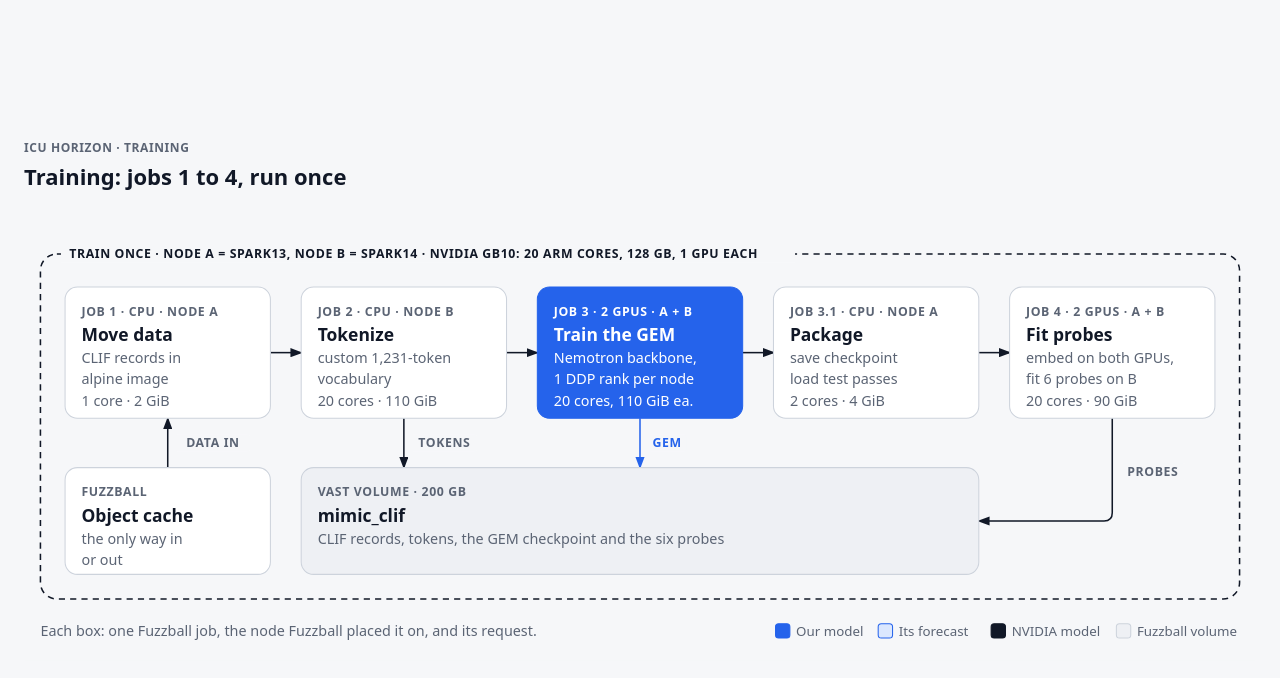
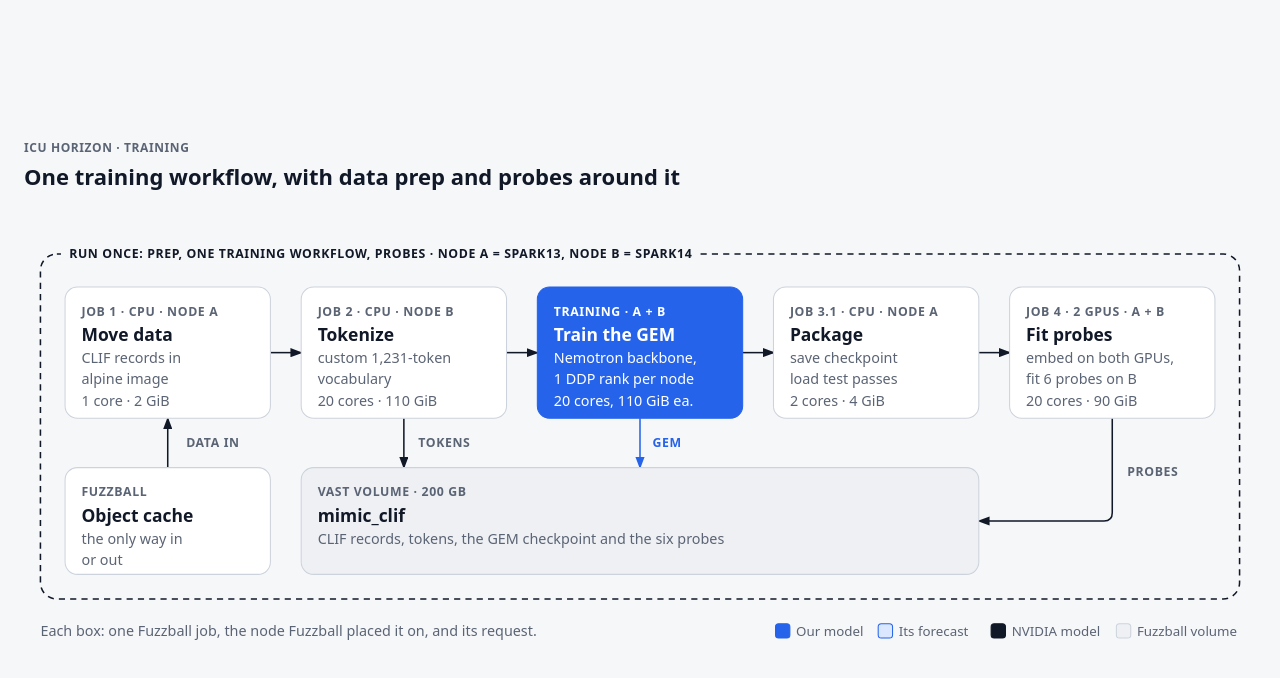
Before and after one commit to sajor2000/icustrainciq, a plain HTML site: page docs/diagrams/arch-train.html in a window 1280 px wide. Drawn offline with Linux system fonts and the light colour scheme.

Commit message:
Training diagram: job 3 is the one training workflow; prep and probe workflows around it
Co-Authored-By: Claude Opus 5.5 <noreply@anthropic.com>

```diff
--- a/docs/diagrams/arch-train.html
+++ b/docs/diagrams/arch-train.html
@@ -19,14 +19,14 @@
 <body>
   <div class="frame">
     <p class="eyebrow">ICU Horizon · training</p>
-    <h1>Training: jobs 1 to 4, run once</h1>
+    <h1>One training workflow, with data prep and probes around it</h1>
     <div class="diagram-container">
     <svg viewBox="0 0 1200 436" xmlns="http://www.w3.org/2000/svg" role="img" aria-labelledby="arch-train-title arch-train-desc">
       <title id="arch-train-title">Training on CIQ Fuzzball, run once</title>
       <desc id="arch-train-desc">Training ran once as four CIQ Fuzzball workflows on two Lenovo ThinkStation PGX workstations, each with one NVIDIA GB10 (20 Arm cores, 128 GB, one GPU). Job 1 copies CLIF records in through the object cache (1 core, 2 GiB). Job 2 tokenizes them into the custom 1,231-token vocabulary (20 cores, 110 GiB). Job 3 trains the GEM, an NVIDIA Nemotron 3.5 Bolt E4B backbone, from scratch with PyTorch distributed data parallel on two nodes with one GPU each (20 cores, 110 GiB per node). Job 3.1 packages and load-tests the checkpoint (2 cores, 4 GiB). Job 4 embeds patients on both GPUs and fits six probes on CPU (20 cores, 90 GiB). Tokens, the GEM and the probes are saved on the 200 GB mimic_clif VAST volume.</desc>
       <defs><marker id="arch-train-arrow-ink" markerWidth="8" markerHeight="6" refX="7" refY="3" orient="auto"><polygon points="0 0, 8 3, 0 6" fill="#111827"/></marker><marker id="arch-train-arrow-blue" markerWidth="8" markerHeight="6" refX="7" refY="3" orient="auto"><polygon points="0 0, 8 3, 0 6" fill="#2563EB"/></marker><marker id="arch-train-arrow-ink2" markerWidth="8" markerHeight="6" refX="7" refY="3" orient="auto"><polygon points="0 0, 8 3, 0 6" fill="#5B6474"/></marker></defs>
       <rect width="100%" height="100%" fill="#F6F7F9"/>
-      <rect x="16" y="40" width="1168" height="336" rx="16" fill="none" stroke="#111827" stroke-width="1.5" stroke-dasharray="6 5"/><rect x="36" y="32" width="715" height="16" fill="#F6F7F9"/><text x="44" y="44" fill="#111827" font-size="12" font-weight="700" font-family="system-ui, -apple-system, 'Segoe UI', Roboto, Helvetica, Arial, sans-serif" text-anchor="start" letter-spacing="0.05em">TRAIN ONCE · NODE A = SPARK13, NODE B = SPARK14 · NVIDIA GB10: 20 ARM CORES, 128 GB, 1 GPU EACH</text>
+      <rect x="16" y="40" width="1168" height="336" rx="16" fill="none" stroke="#111827" stroke-width="1.5" stroke-dasharray="6 5"/><rect x="36" y="32" width="620" height="16" fill="#F6F7F9"/><text x="44" y="44" fill="#111827" font-size="12" font-weight="700" font-family="system-ui, -apple-system, 'Segoe UI', Roboto, Helvetica, Arial, sans-serif" text-anchor="start" letter-spacing="0.05em">RUN ONCE: PREP, ONE TRAINING WORKFLOW, PROBES · NODE A = SPARK13, NODE B = SPARK14</text>
       <path d="M 240,136 L 270,136" fill="none" stroke="#111827" stroke-width="1.5" marker-end="url(#arch-train-arrow-ink)"/>
       <path d="M 470,136 L 500,136" fill="none" stroke="#111827" stroke-width="1.5" marker-end="url(#arch-train-arrow-ink)"/>
       <path d="M 700,136 L 730,136" fill="none" stroke="#111827" stroke-width="1.5" marker-end="url(#arch-train-arrow-ink)"/>
@@ -41,7 +41,7 @@
       <rect x="1068" y="244" width="63" height="16" rx="2" fill="#F6F7F9"/><text x="1099.5" y="256" fill="#5B6474" font-size="12" font-weight="700" font-family="system-ui, -apple-system, 'Segoe UI', Roboto, Helvetica, Arial, sans-serif" text-anchor="middle" letter-spacing="0.05em">PROBES</text>
       <rect x="40" y="72" width="200" height="128" rx="12" fill="#FFFFFF" stroke="#CDD3DC" stroke-width="1"/><text x="56" y="100" fill="#5B6474" font-size="12" font-weight="700" font-family="system-ui, -apple-system, 'Segoe UI', Roboto, Helvetica, Arial, sans-serif" text-anchor="start" letter-spacing="0.05em">JOB 1 · CPU · NODE A</text><text x="56" y="125" fill="#111827" font-size="17" font-weight="700" font-family="system-ui, -apple-system, 'Segoe UI', Roboto, Helvetica, Arial, sans-serif" text-anchor="start">Move data</text><text x="56" y="146" fill="#5B6474" font-size="14" font-weight="400" font-family="system-ui, -apple-system, 'Segoe UI', Roboto, Helvetica, Arial, sans-serif" text-anchor="start">CLIF records in</text><text x="56" y="167" fill="#5B6474" font-size="14" font-weight="400" font-family="system-ui, -apple-system, 'Segoe UI', Roboto, Helvetica, Arial, sans-serif" text-anchor="start">alpine image</text><text x="56" y="188" fill="#5B6474" font-size="14" font-weight="400" font-family="system-ui, -apple-system, 'Segoe UI', Roboto, Helvetica, Arial, sans-serif" text-anchor="start">1 core · 2 GiB</text>
       <rect x="270" y="72" width="200" height="128" rx="12" fill="#FFFFFF" stroke="#CDD3DC" stroke-width="1"/><text x="286" y="100" fill="#5B6474" font-size="12" font-weight="700" font-family="system-ui, -apple-system, 'Segoe UI', Roboto, Helvetica, Arial, sans-serif" text-anchor="start" letter-spacing="0.05em">JOB 2 · CPU · NODE B</text><text x="286" y="125" fill="#111827" font-size="17" font-weight="700" font-family="system-ui, -apple-system, 'Segoe UI', Roboto, Helvetica, Arial, sans-serif" text-anchor="start">Tokenize</text><text x="286" y="146" fill="#5B6474" font-size="14" font-weight="400" font-family="system-ui, -apple-system, 'Segoe UI', Roboto, Helvetica, Arial, sans-serif" text-anchor="start">custom 1,231-token</text><text x="286" y="167" fill="#5B6474" font-size="14" font-weight="400" font-family="system-ui, -apple-system, 'Segoe UI', Roboto, Helvetica, Arial, sans-serif" text-anchor="start">vocabulary</text><text x="286" y="188" fill="#5B6474" font-size="14" font-weight="400" font-family="system-ui, -apple-system, 'Segoe UI', Roboto, Helvetica, Arial, sans-serif" text-anchor="start">20 cores · 110 GiB</text>
-      <rect x="500" y="72" width="200" height="128" rx="12" fill="#2563EB" stroke="#2563EB" stroke-width="1"/><text x="516" y="100" fill="#FFFFFF" font-size="12" font-weight="700" font-family="system-ui, -apple-system, 'Segoe UI', Roboto, Helvetica, Arial, sans-serif" text-anchor="start" letter-spacing="0.05em">JOB 3 · 2 GPUS · A + B</text><text x="516" y="125" fill="#FFFFFF" font-size="17" font-weight="700" font-family="system-ui, -apple-system, 'Segoe UI', Roboto, Helvetica, Arial, sans-serif" text-anchor="start">Train the GEM</text><text x="516" y="146" fill="#FFFFFF" font-size="14" font-weight="400" font-family="system-ui, -apple-system, 'Segoe UI', Roboto, Helvetica, Arial, sans-serif" text-anchor="start">Nemotron backbone,</text><text x="516" y="167" fill="#FFFFFF" font-size="14" font-weight="400" font-family="system-ui, -apple-system, 'Segoe UI', Roboto, Helvetica, Arial, sans-serif" text-anchor="start">1 DDP rank per node</text><text x="516" y="188" fill="#FFFFFF" font-size="14" font-weight="400" font-family="system-ui, -apple-system, 'Segoe UI', Roboto, Helvetica, Arial, sans-serif" text-anchor="start">20 cores, 110 GiB ea.</text>
+      <rect x="500" y="72" width="200" height="128" rx="12" fill="#2563EB" stroke="#2563EB" stroke-width="1"/><text x="516" y="100" fill="#FFFFFF" font-size="12" font-weight="700" font-family="system-ui, -apple-system, 'Segoe UI', Roboto, Helvetica, Arial, sans-serif" text-anchor="start" letter-spacing="0.05em">TRAINING · A + B</text><text x="516" y="125" fill="#FFFFFF" font-size="17" font-weight="700" font-family="system-ui, -apple-system, 'Segoe UI', Roboto, Helvetica, Arial, sans-serif" text-anchor="start">Train the GEM</text><text x="516" y="146" fill="#FFFFFF" font-size="14" font-weight="400" font-family="system-ui, -apple-system, 'Segoe UI', Roboto, Helvetica, Arial, sans-serif" text-anchor="start">Nemotron backbone,</text><text x="516" y="167" fill="#FFFFFF" font-size="14" font-weight="400" font-family="system-ui, -apple-system, 'Segoe UI', Roboto, Helvetica, Arial, sans-serif" text-anchor="start">1 DDP rank per node</text><text x="516" y="188" fill="#FFFFFF" font-size="14" font-weight="400" font-family="system-ui, -apple-system, 'Segoe UI', Roboto, Helvetica, Arial, sans-serif" text-anchor="start">20 cores, 110 GiB ea.</text>
       <rect x="730" y="72" width="200" height="128" rx="12" fill="#FFFFFF" stroke="#CDD3DC" stroke-width="1"/><text x="746" y="100" fill="#5B6474" font-size="12" font-weight="700" font-family="system-ui, -apple-system, 'Segoe UI', Roboto, Helvetica, Arial, sans-serif" text-anchor="start" letter-spacing="0.05em">JOB 3.1 · CPU · NODE A</text><text x="746" y="125" fill="#111827" font-size="17" font-weight="700" font-family="system-ui, -apple-system, 'Segoe UI', Roboto, Helvetica, Arial, sans-serif" text-anchor="start">Package</text><text x="746" y="146" fill="#5B6474" font-size="14" font-weight="400" font-family="system-ui, -apple-system, 'Segoe UI', Roboto, Helvetica, Arial, sans-serif" text-anchor="start">save checkpoint</text><text x="746" y="167" fill="#5B6474" font-size="14" font-weight="400" font-family="system-ui, -apple-system, 'Segoe UI', Roboto, Helvetica, Arial, sans-serif" text-anchor="start">load test passes</text><text x="746" y="188" fill="#5B6474" font-size="14" font-weight="400" font-family="system-ui, -apple-system, 'Segoe UI', Roboto, Helvetica, Arial, sans-serif" text-anchor="start">2 cores · 4 GiB</text>
       <rect x="960" y="72" width="200" height="128" rx="12" fill="#FFFFFF" stroke="#CDD3DC" stroke-width="1"/><text x="976" y="100" fill="#5B6474" font-size="12" font-weight="700" font-family="system-ui, -apple-system, 'Segoe UI', Roboto, Helvetica, Arial, sans-serif" text-anchor="start" letter-spacing="0.05em">JOB 4 · 2 GPUS · A + B</text><text x="976" y="125" fill="#111827" font-size="17" font-weight="700" font-family="system-ui, -apple-system, 'Segoe UI', Roboto, Helvetica, Arial, sans-serif" text-anchor="start">Fit probes</text><text x="976" y="146" fill="#5B6474" font-size="14" font-weight="400" font-family="system-ui, -apple-system, 'Segoe UI', Roboto, Helvetica, Arial, sans-serif" text-anchor="start">embed on both GPUs,</text><text x="976" y="167" fill="#5B6474" font-size="14" font-weight="400" font-family="system-ui, -apple-system, 'Segoe UI', Roboto, Helvetica, Arial, sans-serif" text-anchor="start">fit 6 probes on B</text><text x="976" y="188" fill="#5B6474" font-size="14" font-weight="400" font-family="system-ui, -apple-system, 'Segoe UI', Roboto, Helvetica, Arial, sans-serif" text-anchor="start">20 cores · 90 GiB</text>
       <rect x="40" y="248" width="200" height="104" rx="12" fill="#FFFFFF" stroke="#CDD3DC" stroke-width="1"/><text x="56" y="276" fill="#5B6474" font-size="12" font-weight="700" font-family="system-ui, -apple-system, 'Segoe UI', Roboto, Helvetica, Arial, sans-serif" text-anchor="start" letter-spacing="0.05em">FUZZBALL</text><text x="56" y="301" fill="#111827" font-size="17" font-weight="700" font-family="system-ui, -apple-system, 'Segoe UI', Roboto, Helvetica, Arial, sans-serif" text-anchor="start">Object cache</text><text x="56" y="322" fill="#5B6474" font-size="14" font-weight="400" font-family="system-ui, -apple-system, 'Segoe UI', Roboto, Helvetica, Arial, sans-serif" text-anchor="start">the only way in</text><text x="56" y="343" fill="#5B6474" font-size="14" font-weight="400" font-family="system-ui, -apple-system, 'Segoe UI', Roboto, Helvetica, Arial, sans-serif" text-anchor="start">or out</text>
```
Also changed, not shown: docs/diagrams/architecture-print.html (+1 -1 lines), docs/submission/one-sheet.html (+1 -1 lines), docs/diagrams/arch-train.png, docs/submission/one-sheet-b.png, docs/submission/one-sheet.png, 4 other files.
